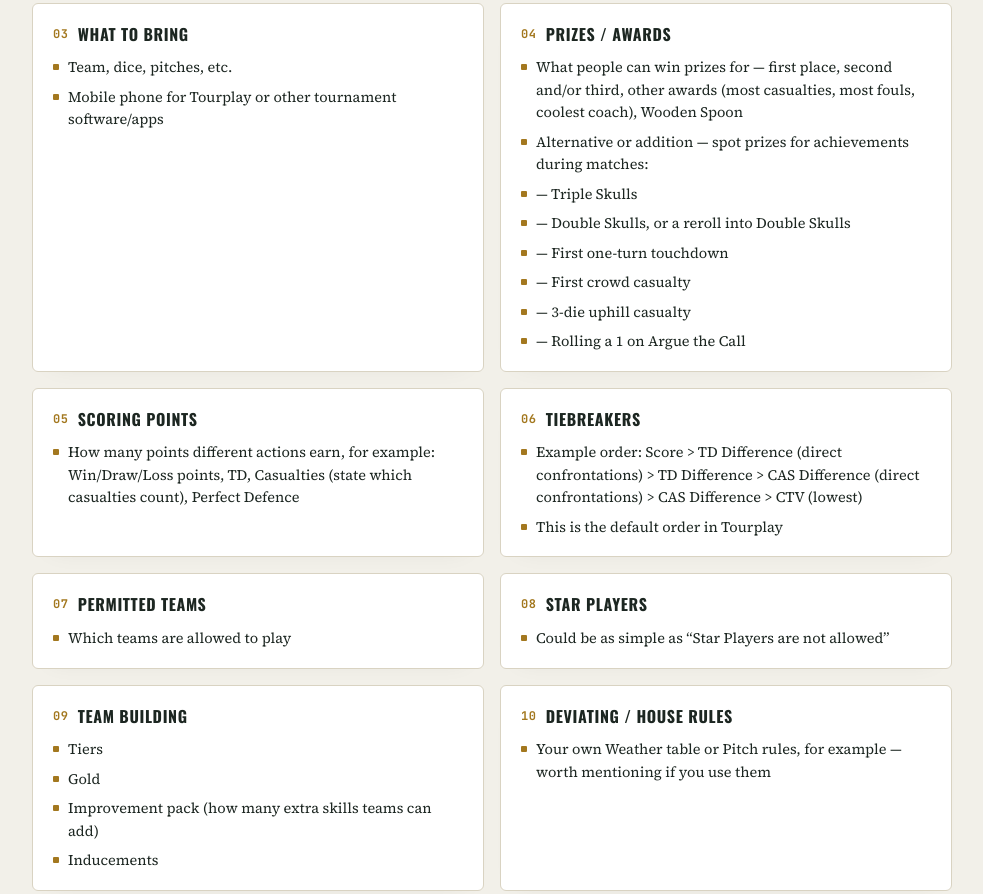
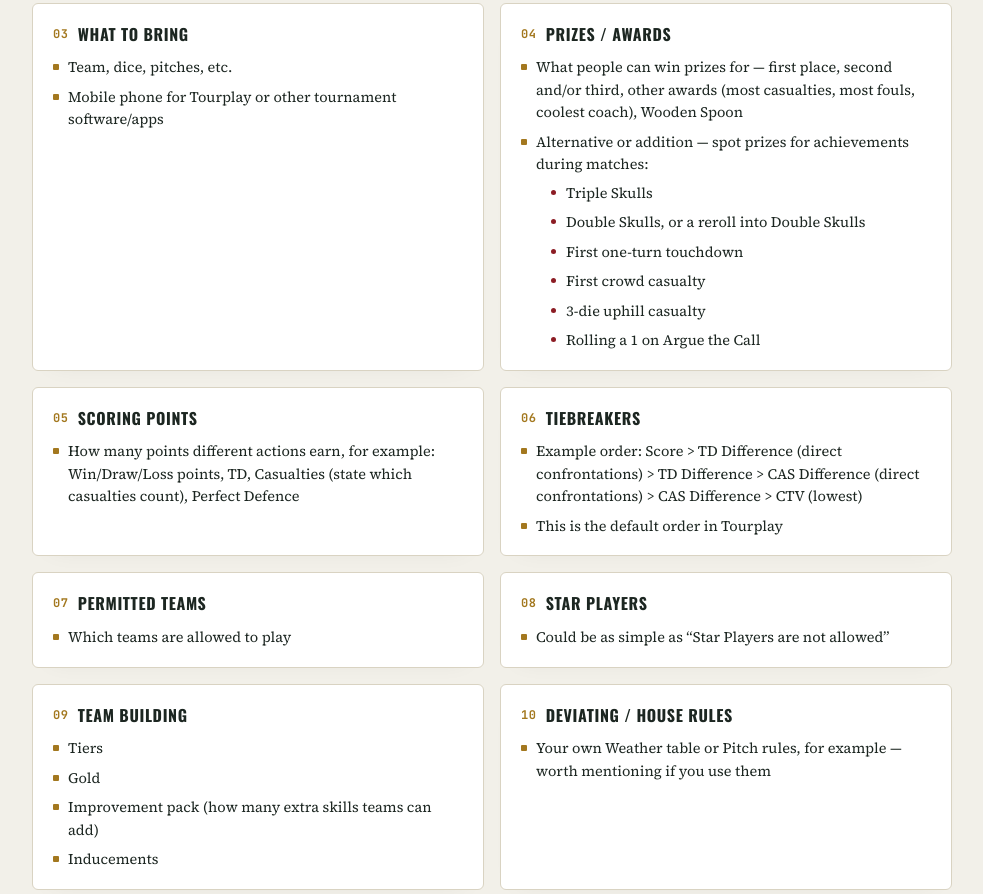
Before and after one commit to freerk92/DBBA-TO-Guide, a plain HTML site: page index.html in a window 1280 px wide. Shown: the part 1537-2431 px from the top of the page, without its empty margins (148-1131 px from the left). Drawn offline with nearby package versions, Linux system fonts and the light colour scheme.

Commit message:
Nest spot-prize examples under their own bullet in Prizes/Awards card
The examples were flat list items with a typed em dash prefix, which
read oddly next to the card's own bullet marker. They're now a real
nested list with a distinct marker instead.

Co-Authored-By: Claude Sonnet 5 <noreply@anthropic.com>

```diff
--- a/index.html
+++ b/index.html
@@ -246,6 +246,7 @@
   .card li{position:relative;padding-left:15px;}
   .card li::before{content:"";position:absolute;left:0;top:8px;width:6px;height:6px;background:var(--accent-gold);border-radius:1px;}
   .card ul.nested{margin-top:6px;margin-left:15px;}
+  .card ul.nested li::before{width:5px;height:5px;top:8px;background:var(--accent-red);border-radius:50%;}
   .card p.lead{margin:0 0 14px;color:var(--ink-muted);font-size:15px;}
 
   /* ---------- Timeline (how-to) ---------- */
@@ -437,7 +438,7 @@
     {t:"Schedule", items:["At what time participants are expected, when the breaks are, and when the tournament is expected to finish"]},
     {t:"Format", items:["How participants are paired, whether it uses resurrection format, how long matches take, etc."]},
     {t:"What to bring", items:["Team, dice, pitches, etc.","Mobile phone for Tourplay or other tournament software/apps"]},
-    {t:"Prizes / Awards", items:["What people can win prizes for — first place, second and/or third, other awards (most casualties, most fouls, coolest coach), Wooden Spoon","Alternative or addition &mdash; spot prizes for achievements during matches:", "&mdash; Triple Skulls", "&mdash; Double Skulls, or a reroll into Double Skulls", "&mdash; First one-turn touchdown", "&mdash; First crowd casualty", "&mdash; 3-die uphill casualty", "&mdash; Rolling a 1 on Argue the Call"]},
+    {t:"Prizes / Awards", items:["What people can win prizes for — first place, second and/or third, other awards (most casualties, most fouls, coolest coach), Wooden Spoon",{text:"Alternative or addition — spot prizes for achievements during matches:", nested:["Triple Skulls","Double Skulls, or a reroll into Double Skulls","First one-turn touchdown","First crowd casualty","3-die uphill casualty","Rolling a 1 on Argue the Call"]}]},
     {t:"Scoring points", items:["How many points different actions earn, for example: Win/Draw/Loss points, TD, Casualties (state which casualties count), Perfect Defence"]},
     {t:"Tiebreakers", items:["Example order: Score &gt; TD Difference (direct confrontations) &gt; TD Difference &gt; CAS Difference (direct confrontations) &gt; CAS Difference &gt; CTV (lowest)","This is the default order in Tourplay"]},
     {t:"Permitted teams", items:["Which teams are allowed to play"]},
@@ -450,7 +451,11 @@
   rulespack.forEach(function(c, i){
     var card = document.createElement('div');
     card.className = 'card';
-    var ul = c.items.map(function(it){ return '<li>' + it + '</li>'; }).join('');
+    var ul = c.items.map(function(it){
+      if (typeof it === 'string') return '<li>' + it + '</li>';
+      var nestedHtml = '<ul class="nested">' + it.nested.map(function(n){ return '<li>'+n+'</li>'; }).join('') + '</ul>';
+      return '<li>' + it.text + nestedHtml + '</li>';
+    }).join('');
     card.innerHTML = '<h3><span class="idx">' + String(i+1).padStart(2,'0') + '</span>' + c.t + '</h3><ul>' + ul + '</ul>';
     grid.appendChild(card);
   });
```
